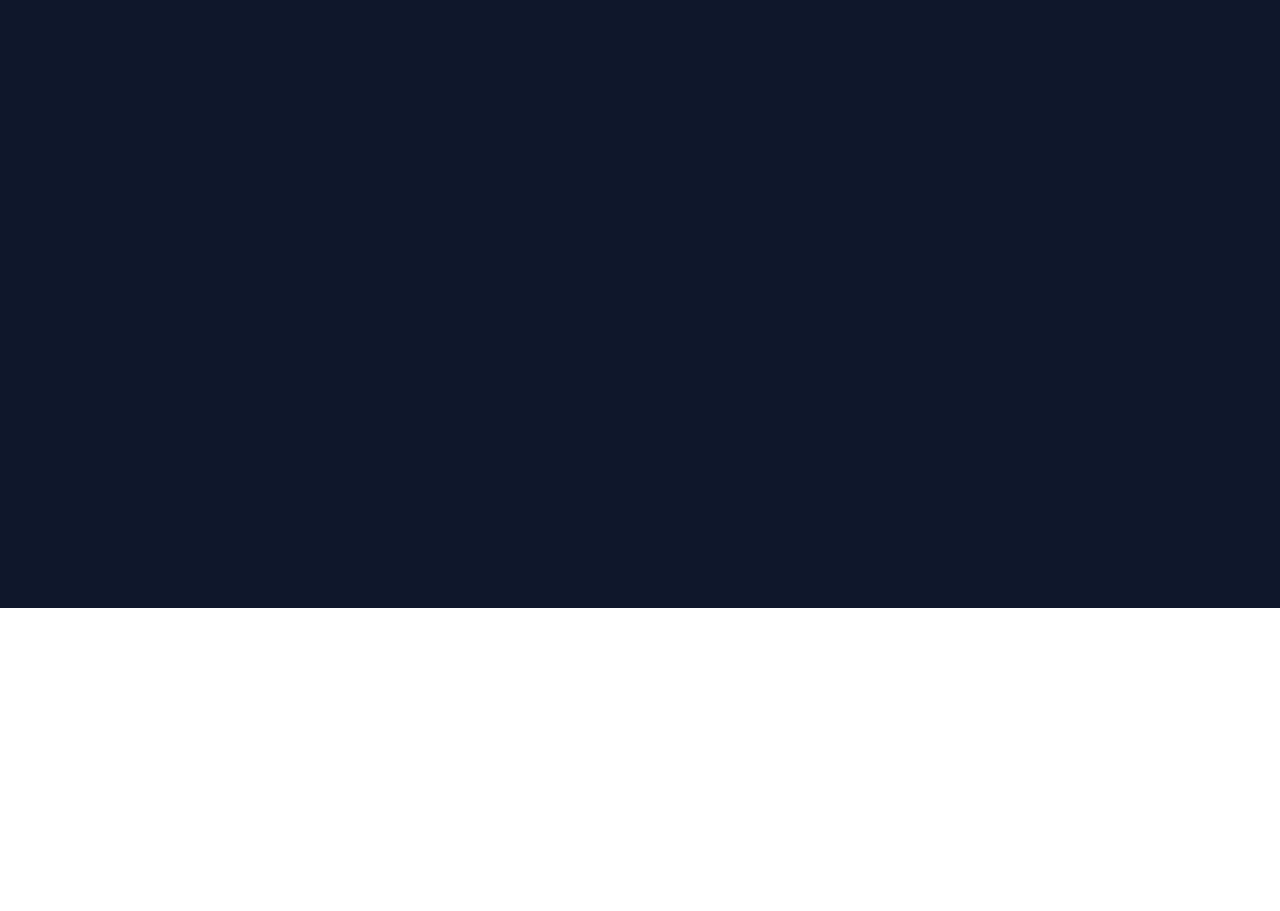
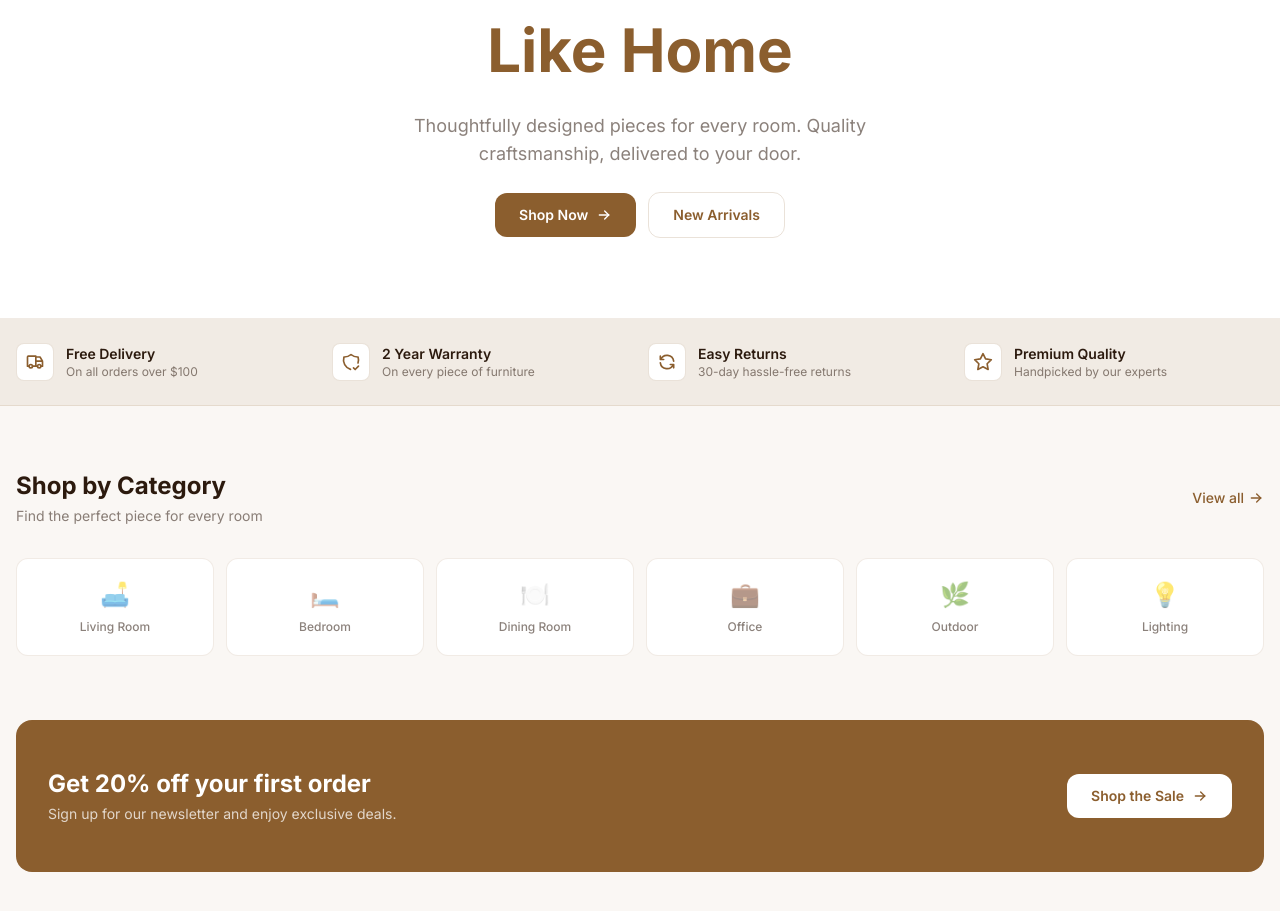
Before and after one commit to Nnavodya/MERN-furniture-shop, a React app in the folder frontend/: page / in a window 1280 px wide. Shown: the part 341-1252 px from the top of the page. Before the commit the page ends 949 px from the top, so only its background shows below. Built offline with nearby package versions, Linux system fonts and the light colour scheme; the HTML template or start-up script is replaced by a standard one.

Commit message:
feat: enhance Home component with new layout, features, and categories sections

```diff
--- a/frontend/src/pages/Home.jsx
+++ b/frontend/src/pages/Home.jsx
@@ -1,10 +1,171 @@
 import React from 'react'
+import { Link } from 'react-router-dom'
+import { TbArrowRight, TbStar, TbTruck, TbShieldCheck, TbRefresh } from 'react-icons/tb'
+
+const features = [
+  { icon: TbTruck,       title: 'Free Delivery',    desc: 'On all orders over $100' },
+  { icon: TbShieldCheck, title: '2 Year Warranty',  desc: 'On every piece of furniture' },
+  { icon: TbRefresh,     title: 'Easy Returns',     desc: '30-day hassle-free returns' },
+  { icon: TbStar,        title: 'Premium Quality',  desc: 'Handpicked by our experts' },
+]
+
+const categories = [
+  { label: 'Living Room', path: 'living-room', emoji: '🛋️' },
+  { label: 'Bedroom',     path: 'bedroom',     emoji: '🛏️' },
+  { label: 'Dining Room', path: 'dining',      emoji: '🍽️' },
+  { label: 'Office',      path: 'office',      emoji: '💼' },
+  { label: 'Outdoor',     path: 'outdoor',     emoji: '🌿' },
+  { label: 'Lighting',    path: 'lighting',    emoji: '💡' },
+]
+
+const C = {
+  bg:          '#FAF7F4',
+  card:        '#FFFFFF',
+  accent:      '#8B5E2E',
+  accentLight: 'rgba(139,94,46,0.08)',
+  accentBorder:'rgba(139,94,46,0.18)',
+  text:        '#2C1A0E',
+  textMuted:   'rgba(44,26,14,0.55)',
+  divider:     'rgba(139,94,46,0.12)',
+}
 
 const Home = () => (
-  <div className="container mx-auto p-8 text-white">
-    <h2 className="text-3xl font-bold">Home</h2>
-    <p>Welcome to FurniHub.</p>
+  <div style={{ background: C.bg, minHeight: '100vh', color: C.text }}>
+
+    {/* ── Hero ── */}
+    <section style={{ background: '#FFFFFF', borderBottom: `1px solid ${C.divider}` }}>
+      <div className="container mx-auto px-4 py-20 flex flex-col items-center text-center gap-6">
+        <span
+          className="text-xs font-semibold tracking-widest uppercase px-3 py-1 rounded-full"
+          style={{ background: C.accentLight, color: C.accent, border: `1px solid ${C.accentBorder}` }}
+        >
+          New Collection 2025
+        </span>
+
+        <h1 className="text-5xl md:text-6xl font-bold leading-tight" style={{ color: C.text }}>
+          Furniture That Feels<br />
+          <span style={{ color: C.accent }}>Like Home</span>
+        </h1>
+
+        <p className="text-lg max-w-xl" style={{ color: C.textMuted }}>
+          Thoughtfully designed pieces for every room. Quality craftsmanship, delivered to your door.
+        </p>
+
+        <div className="flex items-center gap-3 flex-wrap justify-center">
+          <Link
+            to="/products"
+            className="flex items-center gap-2 px-6 py-3 rounded-xl text-sm font-semibold transition-all duration-150"
+            style={{ background: C.accent, color: '#FFFFFF' }}
+            onMouseEnter={e => e.currentTarget.style.background = '#7A5229'}
+            onMouseLeave={e => e.currentTarget.style.background = C.accent}
+          >
+            Shop Now <TbArrowRight className="h-4 w-4" />
+          </Link>
+          <Link
+            to="/products?filter=new"
+            className="flex items-center gap-2 px-6 py-3 rounded-xl text-sm font-semibold transition-all duration-150"
+            style={{ background: 'transparent', color: C.accent, border: `1.5px solid ${C.accentBorder}` }}
+            onMouseEnter={e => e.currentTarget.style.background = C.accentLight}
+            onMouseLeave={e => e.currentTarget.style.background = 'transparent'}
+          >
+            New Arrivals
+          </Link>
+        </div>
+      </div>
+    </section>
+
+    {/* ── Features Bar ── */}
+    <section style={{ background: C.accentLight, borderBottom: `1px solid ${C.divider}` }}>
+      <div className="container mx-auto px-4 py-6 grid grid-cols-2 md:grid-cols-4 gap-4">
+        {features.map(({ icon: Icon, title, desc }) => (
+          <div key={title} className="flex items-center gap-3">
+            <div
+              className="p-2 rounded-lg shrink-0"
+              style={{ background: '#FFFFFF', border: `1px solid ${C.accentBorder}` }}
+            >
+              <Icon className="h-5 w-5" style={{ color: C.accent }} />
+            </div>
+            <div>
+              <p className="text-sm font-semibold" style={{ color: C.text }}>{title}</p>
+              <p className="text-xs" style={{ color: C.textMuted }}>{desc}</p>
+            </div>
+          </div>
+        ))}
+      </div>
+    </section>
+
+    {/* ── Shop by Category ── */}
+    <section className="container mx-auto px-4 py-16">
+      <div className="flex items-center justify-between mb-8">
+        <div>
+          <h2 className="text-2xl font-bold" style={{ color: C.text }}>Shop by Category</h2>
+          <p className="text-sm mt-1" style={{ color: C.textMuted }}>Find the perfect piece for every room</p>
+        </div>
+        <Link
+          to="/products"
+          className="flex items-center gap-1 text-sm font-medium transition-colors"
+          style={{ color: C.accent }}
+          onMouseEnter={e => e.currentTarget.style.opacity = '0.7'}
+          onMouseLeave={e => e.currentTarget.style.opacity = '1'}
+        >
+          View all <TbArrowRight className="h-4 w-4" />
+        </Link>
+      </div>
+
+      <div className="grid grid-cols-2 sm:grid-cols-3 md:grid-cols-6 gap-3">
+        {categories.map(({ label, path, emoji }) => (
+          <Link
+            key={path}
+            to={`/products?category=${path}`}
+            className="flex flex-col items-center gap-2 py-5 px-3 rounded-xl text-center transition-all duration-150"
+            style={{
+              background: C.card,
+              border: `1px solid ${C.divider}`,
+              color: C.textMuted,
+            }}
+            onMouseEnter={e => {
+              e.currentTarget.style.borderColor = C.accent
+              e.currentTarget.style.color       = C.accent
+              e.currentTarget.style.background  = C.accentLight
+            }}
+            onMouseLeave={e => {
+              e.currentTarget.style.borderColor = C.divider
+              e.currentTarget.style.color       = C.textMuted
+              e.currentTarget.style.background  = C.card
+            }}
+          >
+            <span className="text-2xl">{emoji}</span>
+            <span className="text-xs font-medium">{label}</span>
+          </Link>
+        ))}
+      </div>
+    </section>
+
+    {/* ── CTA Banner ── */}
+    <section className="container mx-auto px-4 pb-16">
+      <div
+        className="rounded-2xl px-8 py-12 flex flex-col md:flex-row items-center justify-between gap-6"
+        style={{ background: C.accent }}
+      >
+        <div>
+          <h3 className="text-2xl font-bold text-white mb-1">Get 20% off your first order</h3>
+          <p className="text-sm" style={{ color: 'rgba(255,255,255,0.75)' }}>
+            Sign up for our newsletter and enjoy exclusive deals.
+          </p>
+        </div>
+        <Link
+          to="/products"
+          className="flex items-center gap-2 px-6 py-3 rounded-xl text-sm font-semibold whitespace-nowrap transition-all"
+          style={{ background: '#FFFFFF', color: C.accent }}
+          onMouseEnter={e => e.currentTarget.style.opacity = '0.9'}
+          onMouseLeave={e => e.currentTarget.style.opacity = '1'}
+        >
+          Shop the Sale <TbArrowRight className="h-4 w-4" />
+        </Link>
+      </div>
+    </section>
+
   </div>
 )
 
-export default Home
+export default Home;
```
